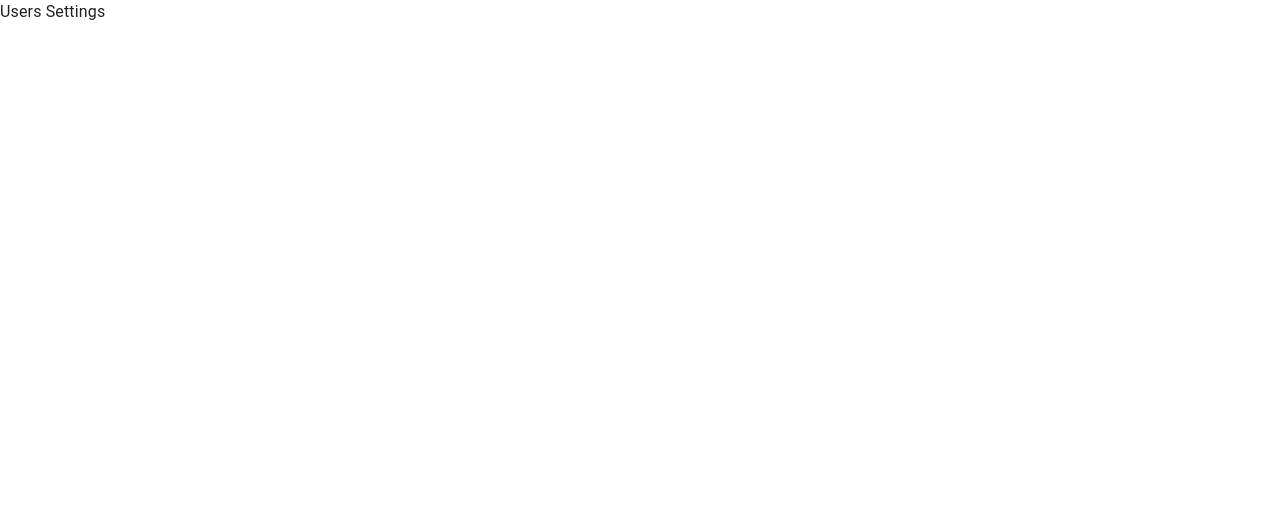
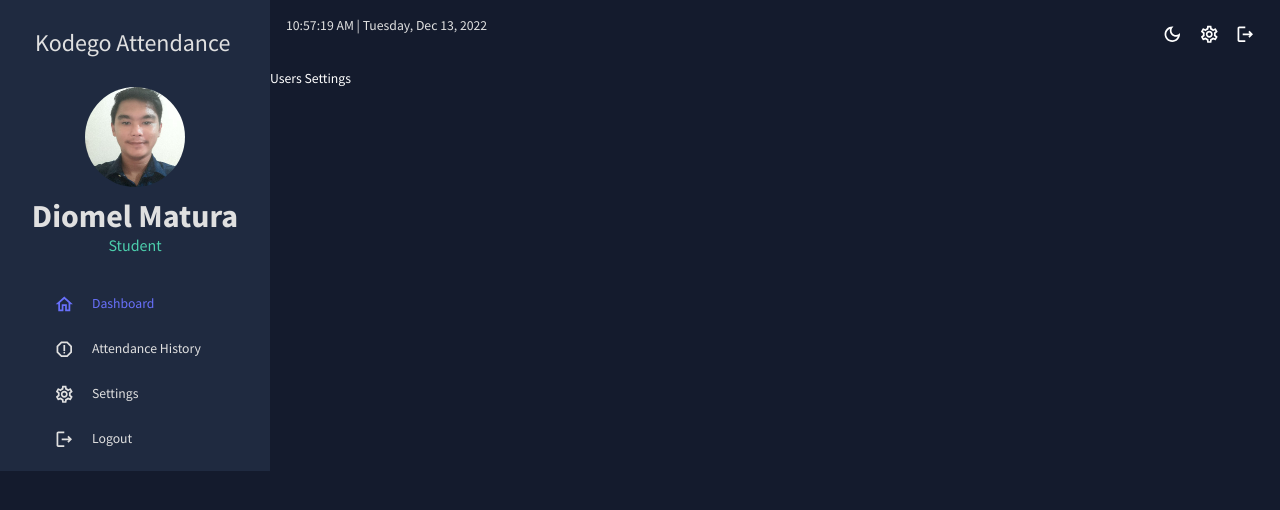
Before and after one commit to PrgDominique/kodegoattendance, a React (Vite) app: page /Settings in a window 1280 px wide. Shown: the top 510 px of the page. Built offline with nearby package versions, Linux system fonts and the light colour scheme.

Commit message:
remove theme provider at app and put it in specific file

```diff
--- a/src/App.jsx
+++ b/src/App.jsx
@@ -1,34 +1,31 @@
 import { Routes, Route } from "react-router-dom";
-import { useState } from "react"
-
 import Dashboard from "./views/dashboard";
 import Settings from "./views/dashboard/Settings";
-import { CssBaseline, ThemeProvider } from "@mui/material";
-import { ColorModeContext, useMode } from "./theme";
 import AttendanceHistory from "./views/dashboard/AttendanceHistory";
+
+
+
 import Login from "./views/login/Login";
 import Signup from "./views/login/Signup";
 
+function App() {
 
-
-
-
-
-function App() {
-  const [theme, colorMode] = useMode();
-  const [isSidebar, setIsSidebar] = useState(true);
 
   return (
     <>
-        <CssBaseline />
+      <div>
 
-      <Routes>
-        <Route path="/" element={<Login />} />
-        <Route path="/signup" element={<Signup />} />
+            <Routes>
+              <Route path="/" element={<Login />} />
+              <Route path="/signup" element={<Signup />} />
+
               <Route path="/dashboard" element={<Dashboard />} />
-              <Route path="/attendance-history" element={<AttendanceHistory/>} />
-              <Route path="/settings" element={<Settings />} />
+              <Route path="/attendance-history" element={<AttendanceHistory />} />
+              <Route path="/Settings" element={<Settings />} />
+
             </Routes>
+
+      </div>
 
     </>
   );
--- a/src/views/dashboard/AttendanceHistory.jsx
+++ b/src/views/dashboard/AttendanceHistory.jsx
@@ -1,15 +1,33 @@
 import { Box, Toolbar, Typography, useTheme, TableContainer, Table, TableHead, TableBody, TableRow, TableCell, Paper } from "@mui/material";
+import { useState } from "react";
+import { ColorModeContext, useMode } from "../../theme";
+import { CssBaseline, ThemeProvider } from "@mui/material";
+import Sidebar from "../global/Sidebar";
+import Topbar from "../global/Topbar";
+
 import { tokens } from "../../theme";
 import { PieChart } from "../../components/PieChart";
 import { BarChart } from "../../components/BarChart";
+
 
 
 const AttendanceHistory = () =>{
     const theme = useTheme();
     const colors = tokens(theme.palette.mode);
 
+    const [themes, colorMode] = useMode();
+    const [isSidebar, setIsSidebar] = useState(true);
+
     return(
     <>
+    <ColorModeContext.Provider value={colorMode}>
+      <ThemeProvider theme={themes}>
+      <CssBaseline />
+
+      <div className="app">
+          <Sidebar isSidebar={isSidebar} />
+          <main className="content">
+            <Topbar setIsSidebar={setIsSidebar} />
           <Toolbar>
               <Typography variant="h1" sx={{mb:3}}>
                   Attendance History
@@ -61,7 +79,12 @@ const AttendanceHistory = () =>{
                   </Table>
               </TableContainer>
             </Box>
+            </main>
+        </div>
+            </ThemeProvider>
+    </ColorModeContext.Provider>
     </>
+
     )
 }
 
--- a/src/views/dashboard/Settings.jsx
+++ b/src/views/dashboard/Settings.jsx
@@ -1,13 +1,34 @@
 import { Typography,useTheme } from "@mui/material";
 import { tokens } from "../../theme";
+import { useState } from "react";
+import { ColorModeContext, useMode } from "../../theme";
+import { CssBaseline, ThemeProvider } from "@mui/material";
+import Sidebar from "../global/Sidebar";
+import Topbar from "../global/Topbar";
 
 const Settings = () => {
     const theme = useTheme();
     const colors = tokens(theme.palette.mode);
 
+    const [themes, colorMode] = useMode();
+    const [isSidebar, setIsSidebar] = useState(true);
+
 return (
  //Your code here
+ <ColorModeContext.Provider value={colorMode}>
+ <ThemeProvider theme={themes}>
+ <CssBaseline />
+ <div className="app">
+          <Sidebar isSidebar={isSidebar} />
+          <main className="content">
+            <Topbar setIsSidebar={setIsSidebar} />
+
  <Typography>Users Settings</Typography>
+
+ </main>
+        </div>
+            </ThemeProvider>
+    </ColorModeContext.Provider>
 )
 }
 
--- a/src/views/dashboard/index.jsx
+++ b/src/views/dashboard/index.jsx
@@ -1,13 +1,29 @@
 import { Box, Button, useTheme } from "@mui/material";
 import { tokens } from "../../theme";
 import ScheduleIcon from '@mui/icons-material/Schedule';
+import { useState } from "react";
+import { ColorModeContext, useMode } from "../../theme";
+import { CssBaseline, ThemeProvider } from "@mui/material";
+import Sidebar from "../global/Sidebar";
+import Topbar from "../global/Topbar";
 
 
 const Dashboard = () => {
   const theme = useTheme();
   const colors = tokens(theme.palette.mode);
 
+  const [themes, colorMode] = useMode();
+  const [isSidebar, setIsSidebar] = useState(true);
   return (
+    <ColorModeContext.Provider value={colorMode}>
+    <ThemeProvider theme={themes}>
+    <CssBaseline />
+
+    <div className="app">
+        <Sidebar isSidebar={isSidebar} />
+        <main className="content">
+          <Topbar setIsSidebar={setIsSidebar} />
+
     <Box m="100px" ml="35%">
       <Box display="flex" justifyItems="center" alignItems="center">
         <Box>
@@ -40,6 +56,10 @@ const Dashboard = () => {
         </Box>
       </Box>
     </Box>
+    </main>
+        </div>
+            </ThemeProvider>
+    </ColorModeContext.Provider>
   );
 };
 
--- a/src/views/global/Sidebar.jsx
+++ b/src/views/global/Sidebar.jsx
@@ -118,7 +118,7 @@ const Sidebar = () => {
           <Box paddingLeft={isCollapsed ? undefined : "10%"}>
             <Item
               title="Dashboard"
-              to="/"
+              to="/dashboard"
               icon={<HomeOutlinedIcon />}
               selected={selected}
               setSelected={setSelected}
--- a/src/views/login/Login.jsx
+++ b/src/views/login/Login.jsx
@@ -86,7 +86,7 @@ const Login = () => {
                 <h4 style={{
                     color: "#2196f3"
                 }}>
-                    <Link href="#" underline="none">
+                    <Link href="/signup" underline="none">
                         Sign up
                     </Link></h4>
               </Grid>
```
Also changed, not shown: src/Dashboard.jsx (+11 -9 lines).
